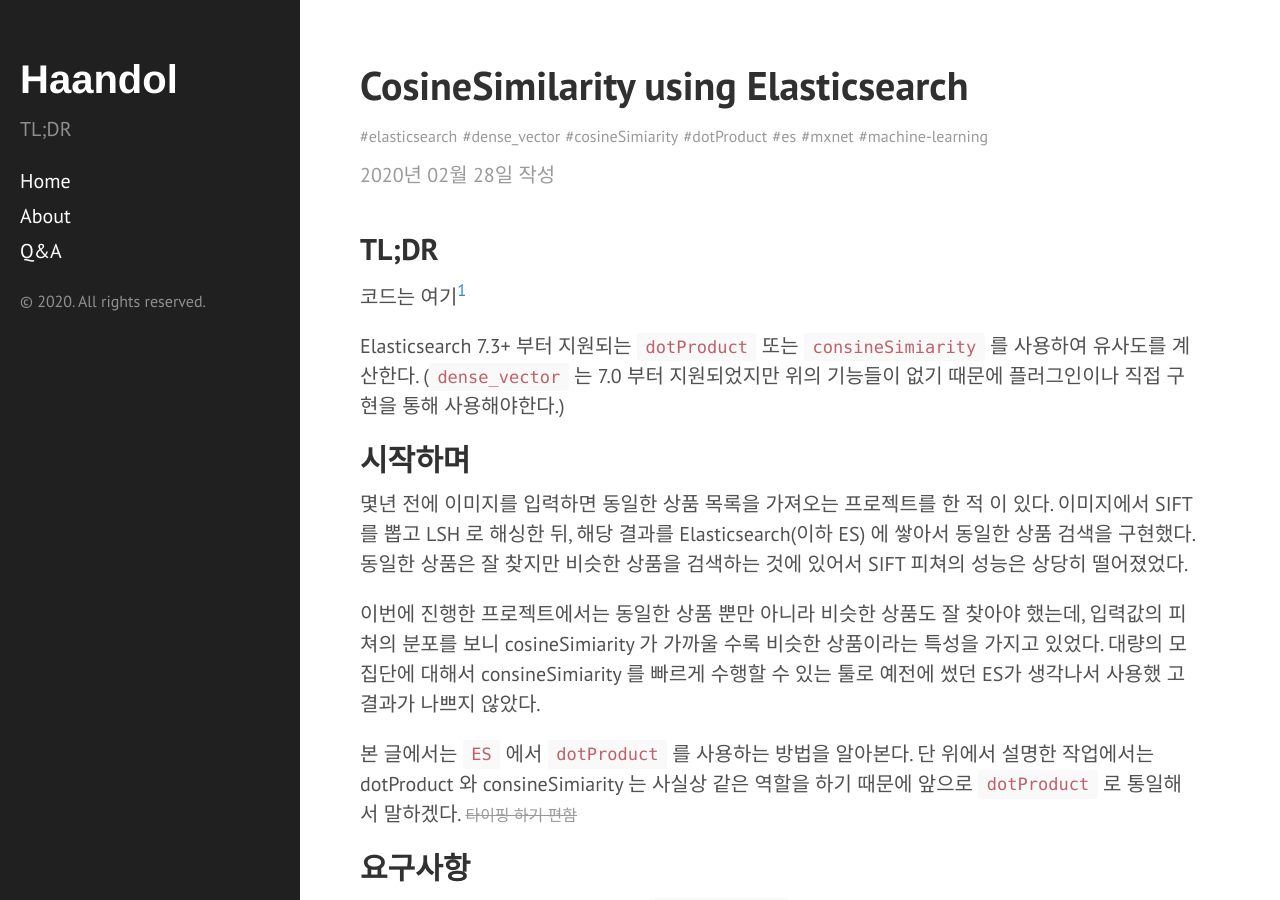
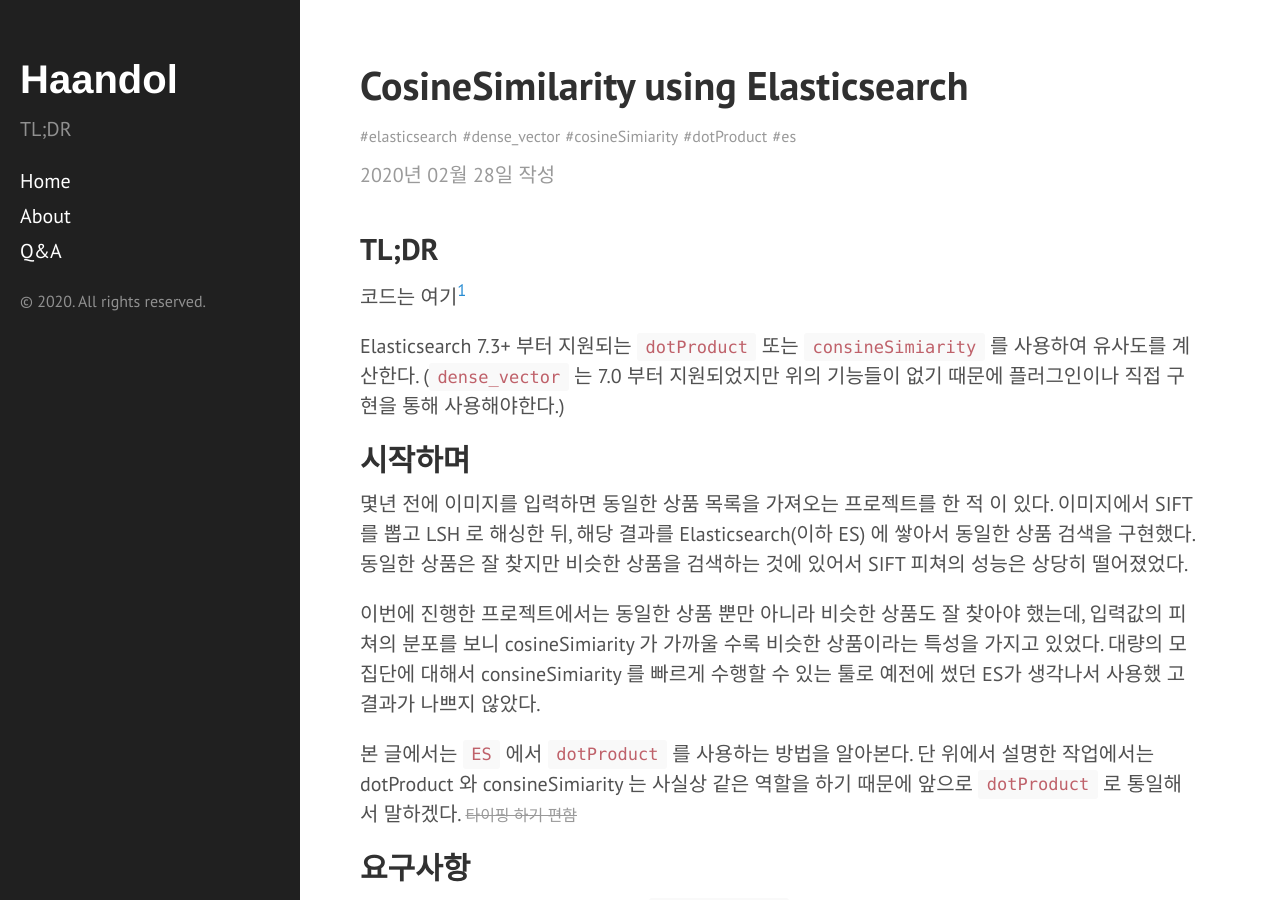
Before and after one commit to haandol/haandol.github.com, a Jekyll site: the page built from _posts/2020-02-28-elasticsearch-dense-vector-consinesimilarity.md, in a window 1280 px wide and 900 px high. Built offline with Jekyll 4.4.1, drawn with Linux system fonts in a browser that asks for light colours; comment, search, counter and statistics services are not loaded.

Commit message:
remove ml related tags

```diff
--- a/_posts/2020-02-28-elasticsearch-dense-vector-consinesimilarity.md
+++ b/_posts/2020-02-28-elasticsearch-dense-vector-consinesimilarity.md
@@ -4,7 +4,7 @@
 excerpt: use dense_vector on Elasticsearch
 author: vincent
 email: ldg55d@gmail.com
-tags: elasticsearch dense_vector cosineSimiarity dotProduct es mxnet machine-learning
+tags: elasticsearch dense_vector cosineSimiarity dotProduct es
 publish: true
 ---
 
```
